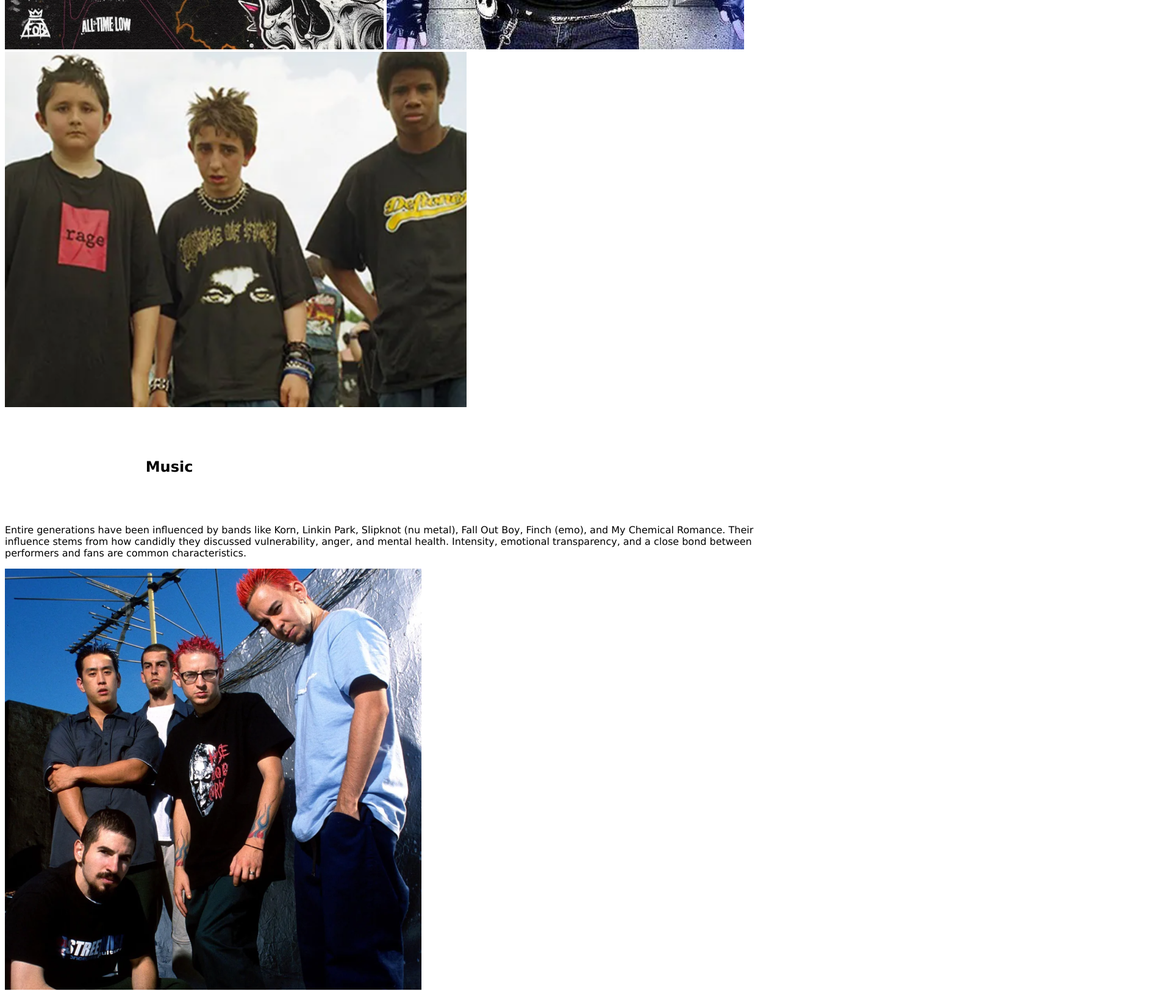
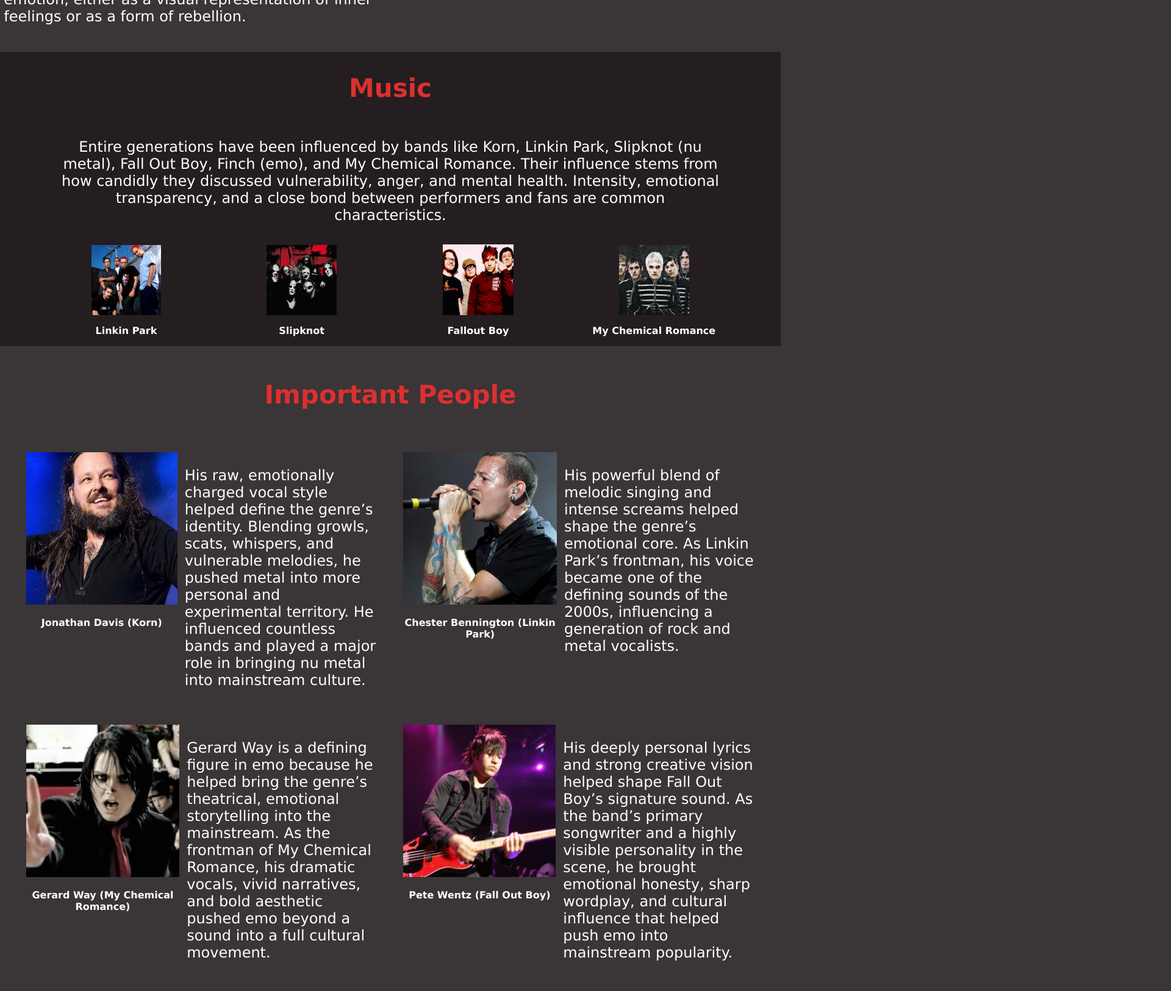
Before and after one commit to HugoNblt/Nu-Metal-English, a plain HTML site: page learn.html in a window 1280 px wide. Shown: the part 920-2546 px from the top of the page at 61% size, 1920 px wide, since content can reach past the window. Drawn offline with Linux system fonts and the light colour scheme.

Commit message:
avance sur learn.html et le css

```diff
--- a/learn.html
+++ b/learn.html
@@ -7,13 +7,13 @@
     <link rel="stylesheet" href="styles.css">
     <script defer src="main.js"></script>
 </head>
-<body>
-    <header>
-        <h1>Nu-Metal and Emo Music</h1>
+<body class="bodylearn">
+    <header class="headerlearn">
+        <h1 class="h1learn">Nu-Metal and Emo Music</h1>
     </header>
     <article class="roots">
-        <div class="roots_txt">
-            <h2>Roots & Origins</h2>
+        <div class="txt">
+            <h2 class="h2learn">Roots & Origins</h2>
             <p>Emo first developed in Washington D.C in the 1980s, born out of the city’s hardcore punk scene where it was known as emotional hardcore or emocore Nu metal appeared in the 90s with groups like Korn of Deftones. It mixes electronic sounds, sometimes DJ mixing, thrash vocals with a phrasing borrowed from hip-hop Emo began in Washington, D.C., in the middle of the 1980s as a more melodic and emotional development of hardcore punk. When metal bands started fusing heavy guitar riffs with hip-hop rhythms, electronic components, and alternative rock influences in the early to mid-1990s, nu metal also began to take shape.
 
                 Young people's frustration, identity exploration, and need to express feelings that traditional rock and metal typically disapproved of gave rise to both genres.
@@ -26,13 +26,15 @@
         </div>
         <div class="roots_img">
             <img src="images/img1.png" alt="Roots of Nu-Metal and Emo">
-            <img src="images/img2.png" alt="Roots of Nu-Metal and Emo">
-            <img src="images/img3.png" alt="Roots of Nu-Metal and Emo">
+            <div class="smaller_div">
+                <img src="images/img2.png" class="smaller_img" alt="Roots of Nu-Metal and Emo">
+                <img src="images/img3.png" class="smaller_img" alt="Roots of Nu-Metal and Emo">
+            </div>
         </div>
     </article>
     <article class="music">
-        <h2>Music</h2>
-        <div class="music_txt">
+        <h2 class="h2learn">Music</h2>
+        <div class="txt">
             <p>
                 Entire generations have been influenced by bands like Korn, Linkin Park, Slipknot (nu metal), Fall Out Boy, Finch (emo), and My Chemical Romance. Their influence stems from how candidly they discussed vulnerability, anger, and mental health. Intensity, emotional transparency, and a close bond between performers and fans are common characteristics.
             </p>
@@ -57,57 +59,71 @@
         </div>
     </article>
     <article class="people">
-        <h2>Important People</h2>
+        <h2 class="h2learn">Important People</h2>
         <div class="numetal">
-            <div class="ppl1">
+            <div class="ppl">
                 <div class="profile">
                     <img src="images/img8.png" alt="Jonathan Davis (Korn)">
                     <p>Jonathan Davis (Korn)</p>
                 </div>
                 <div class="desc">
-                    <p>
+                    <p class="txt">
                         His raw, emotionally charged vocal style helped define the genre’s identity. Blending growls, scats, whispers, and vulnerable melodies, he pushed metal into more personal and experimental territory. He influenced countless bands and played a major role in bringing nu metal into mainstream culture.
                     </p>
                 </div>
             </div>
 
-            <div class="ppl2">
+            <div class="ppl">
                 <div class="profile">
                     <img src="images/img9.png" alt="Chester Bennington (Linkin Park)">
                     <p>Chester Bennington (Linkin Park)</p>
                 </div>
                 <div class="desc">
-                    <p>
+                    <p class="txt">
                         His powerful blend of melodic singing and intense screams helped shape the genre’s emotional core. As Linkin Park’s frontman, his voice became one of the defining sounds of the 2000s, influencing a generation of rock and metal vocalists.
                     </p>
                 </div>
             </div>
         </div>
         <div class="emo">
-            <div class="ppl3">
+            <div class="ppl">
                 <div class="profile">
                     <img src="images/img10.png" alt="Gerard Way (My Chemical Romance)">
                     <p>Gerard Way (My Chemical Romance)</p>
                 </div>
                 <div class="desc">
-                    <p>
+                    <p class="txt">
                         Gerard Way is a defining figure in emo because he helped bring the genre’s theatrical, emotional storytelling into the mainstream. As the frontman of My Chemical Romance, his dramatic vocals, vivid narratives, and bold aesthetic pushed emo beyond a sound into a full cultural movement.
                     </p>
                 </div>
             </div>
 
-            <div class="ppl2">
+            <div class="ppl">
                 <div class="profile">
                     <img src="images/img11.png" alt="Pete Wentz (Fall Out Boy)">
-                    <p>Chester Bennington (Linkin Park)</p>
+                    <p>Pete Wentz (Fall Out Boy)</p>
                 </div>
                 <div class="desc">
-                    <p>
+                    <p class="txt">
                         His deeply personal lyrics and strong creative vision helped shape Fall Out Boy’s signature sound. As the band’s primary songwriter and a highly visible personality in the scene, he brought emotional honesty, sharp wordplay, and cultural influence that helped push emo into mainstream popularity.
                     </p>
                 </div>
             </div>
         </div>
     </article>
+    <article class="impact">
+        <h2 class="h2learn">Impact on the world & evolution throughout the years </h2>
+        <p class="txt">
+            By normalizing emotional honesty in music, emo and nu metal both changed the culture of young people.
+They had an impact on mental health awareness, fashion, online culture (particularly internet identities from the MySpace era), and genre blending. They also made it possible for upcoming musicians to talk openly about private matters, and they still serve as an inspiration for emerging trends in fashion, music, and online communities.
+        </p>
+        <div class="impact_img">
+            <img src="images/myspace.png" alt="MySpace Logo">
+            <img src="images/tiktok.png" alt="TokTok Logo">
+        </div>
+        <p class="txt">
+            Both styles are currently experiencing comeback tours, TikTok trends, nostalgia-driven revivals, and new bands embracing their emotional intensity. Since these genres are honest and relatable, modern youth frequently return to them, demonstrating that the essence of nu metal and emo is still present.
+        </p>
+    </article>
 </body>
 </html>
--- a/styles.css
+++ b/styles.css
@@ -46,11 +46,11 @@
     height: 80vh;
 }
 
-h1{
+.h1index{
     color: rgb(255, 255, 255);
 }
 
-h2{
+.h2index{
     text-align: center;
     width: 30%;
     margin: 10vh;
@@ -202,3 +202,113 @@
 
 
 /* LEARN  ////////////////////////////////////////////////////////////////////////////////////////////////////////*/
+
+.bodylearn{
+    margin: 0;
+    padding: 0;
+    background-color: #3a3537;
+    overflow-x: hidden;
+    margin: 0px;
+    padding: 0px;
+}
+
+.headerlearn, .h1learn{
+    width: 100%;
+    display: flex;
+    align-items: center;
+    justify-content: center;
+    height: 150px;
+    color: white;
+    margin: 0;
+    background-color: #5a0000;
+}
+.roots{
+    margin-top: 20px;
+    display: flex;
+    justify-content: space-evenly;
+}
+.h2learn{
+    text-align: center;
+    color: #dc3030;
+    font-size: 42px;
+}
+.txt{
+    color: white;
+    width: 50%;
+    font-size: 24px;
+}
+.smaller_img{
+    aspect-ratio: initial;
+    width: 200px;
+}
+.smaller_div{
+    width: 100%;
+    display: flex;
+    justify-content: space-between;
+}
+
+.music{
+    margin-top: 20px;
+    background-color: #241e20;
+    display: flex;
+    flex-direction: column;
+    align-items: center;
+}
+.music .txt{
+    width: 85%;
+    text-align: center;
+}
+.music_img{
+    margin-top: 10px;
+    display: flex;
+    justify-content: center;
+    align-items: center;
+    width: 90%;
+}
+.music_img div{
+    display: flex;
+    justify-content: center;
+    align-items: center;
+    flex-direction: column;
+}
+.music_img div p{
+    font-weight: bolder;
+    color: white;
+    font-size: 16px;
+}
+.music_img img{
+    width: 40%;
+}
+
+.people{
+    margin-top: 20px;
+    display: flex;
+    flex-direction: column;
+}
+.numetal, .emo{
+    display: flex;
+    justify-content: space-evenly;
+    margin-top: 35px;
+}
+.ppl{
+    gap: 12px;
+    width: 45%;
+    display: flex;
+    justify-content: space-evenly;
+}
+.profile p{
+    color: white;
+    font-size: 16px;
+    font-weight: bolder;
+    text-align: center;
+}
+.desc{
+    width: fit-content;
+}
+.desc .txt{
+    width: 100%;
+}
+.ppl img{
+    aspect-ratio: initial;
+    height: 250px;
+}
```
Also changed, not shown: index.html (+2 -2 lines), images/myspace.png (added), images/tiktok.png (added).
